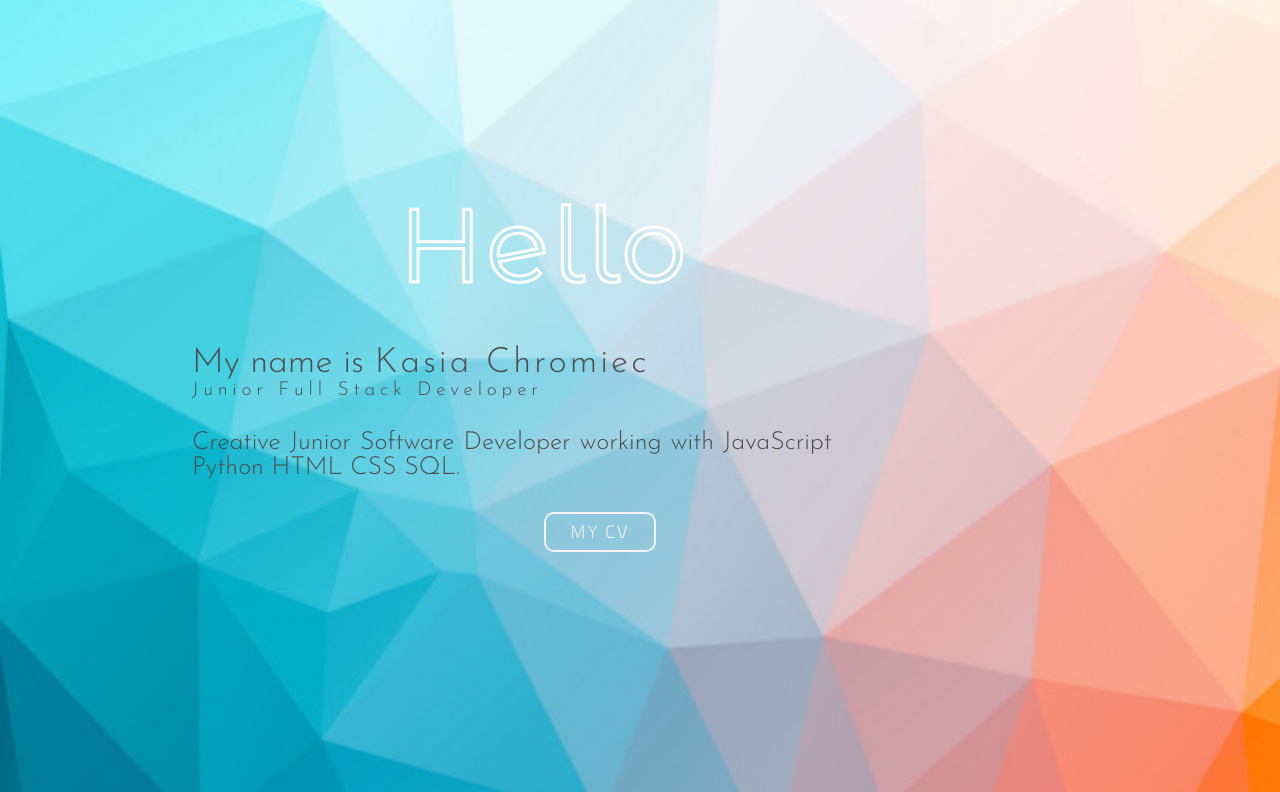
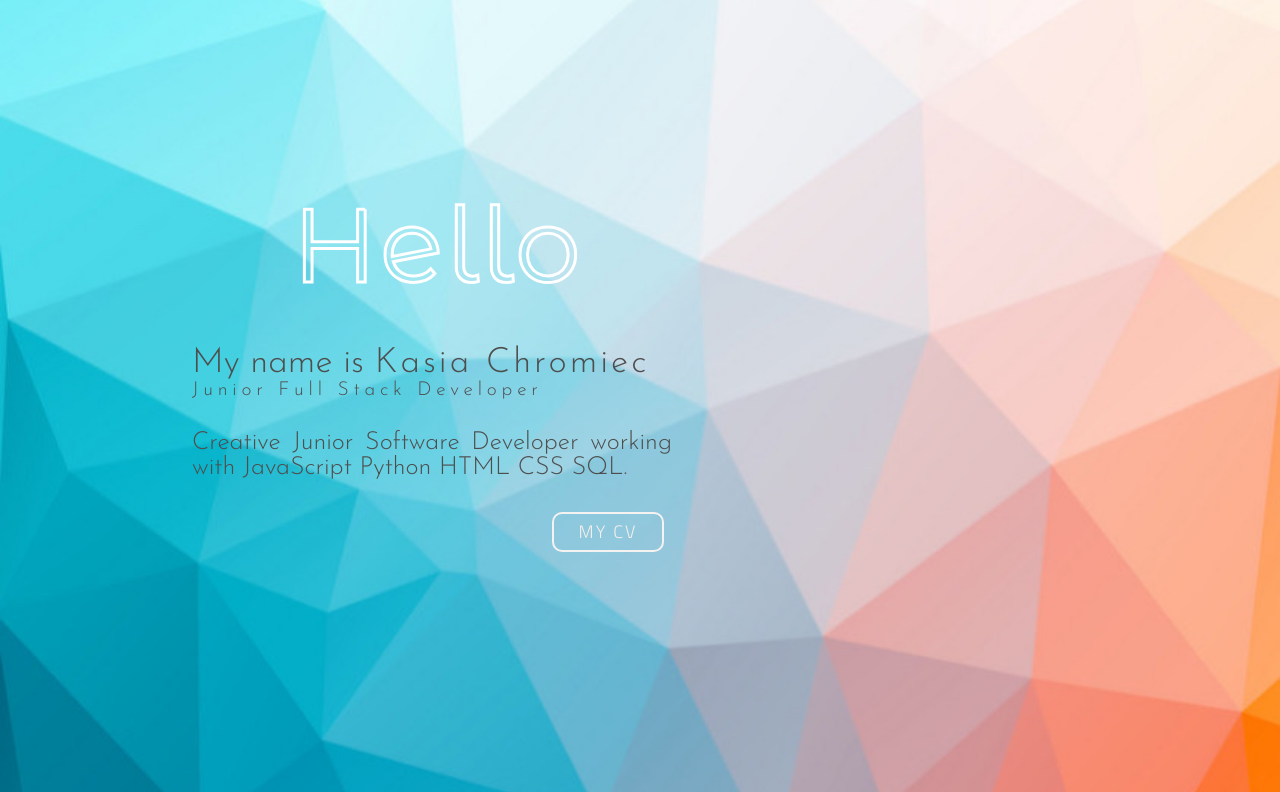
Before and after one commit to kasiasaif/portfolio_python, a Flask app: page / in a window 1280 px wide. Shown: the part 85-877 px from the top of the page. Run offline with Flask 2, Linux system fonts and the light colour scheme; some web fonts are replaced.

Commit message:
css changes

```diff
--- a/static/main.css
+++ b/static/main.css
@@ -99,6 +99,12 @@ a:active{
   width: 40rem;
 
   }
+  .about2{
+    font-size: larger;
+  font-size: 25px;
+  padding-top: 30px;
+  width: 30rem;
+  }
 .dev{
 
   font-size: 25px;
@@ -167,8 +173,8 @@ span{
   margin-top: 2rem;
   justify-content: center;
   align-items: center;
-  flex-direction: row;
-  margin-left: 55%;
+  /* flex-direction: row; */
+  margin-left: 75%;
 
 }
 .space{
@@ -270,6 +276,7 @@ span{
 
 
 svg text {
+
   position: static;
   letter-spacing: 3px;
   stroke: #ffffff;
@@ -283,7 +290,7 @@ svg text {
 
 svg{
   position: relative;
-  /* margin-left: -11%; */
+  margin-left: -15%;
   /* padding: 0; */
   width: 100%;
 }
@@ -486,6 +493,13 @@ svg{
     grid-template-columns: repeat(1, 1fr);
 
    }
+   .cv{
+     margin-left: 55%;
+   }
+   svg{
+     margin-left: 5%;
+
+   }
 
   }
 
--- a/templates/index.html
+++ b/templates/index.html
@@ -19,7 +19,7 @@ Home
 <div class="Iam">My name is <span>Kasia Chromiec</span></div>
 <div class="junior ">Junior Full Stack Developer</div>
 
-<div class="about">Creative Junior Software Developer working with JavaScript Python HTML CSS SQL.
+<div class="about2">Creative Junior Software Developer working with JavaScript Python HTML CSS SQL.
     <button class="cv" onclick="window.open('../static/images/CV.jpg', '_blank');">MY CV</button></div>
 
 </div>
```
